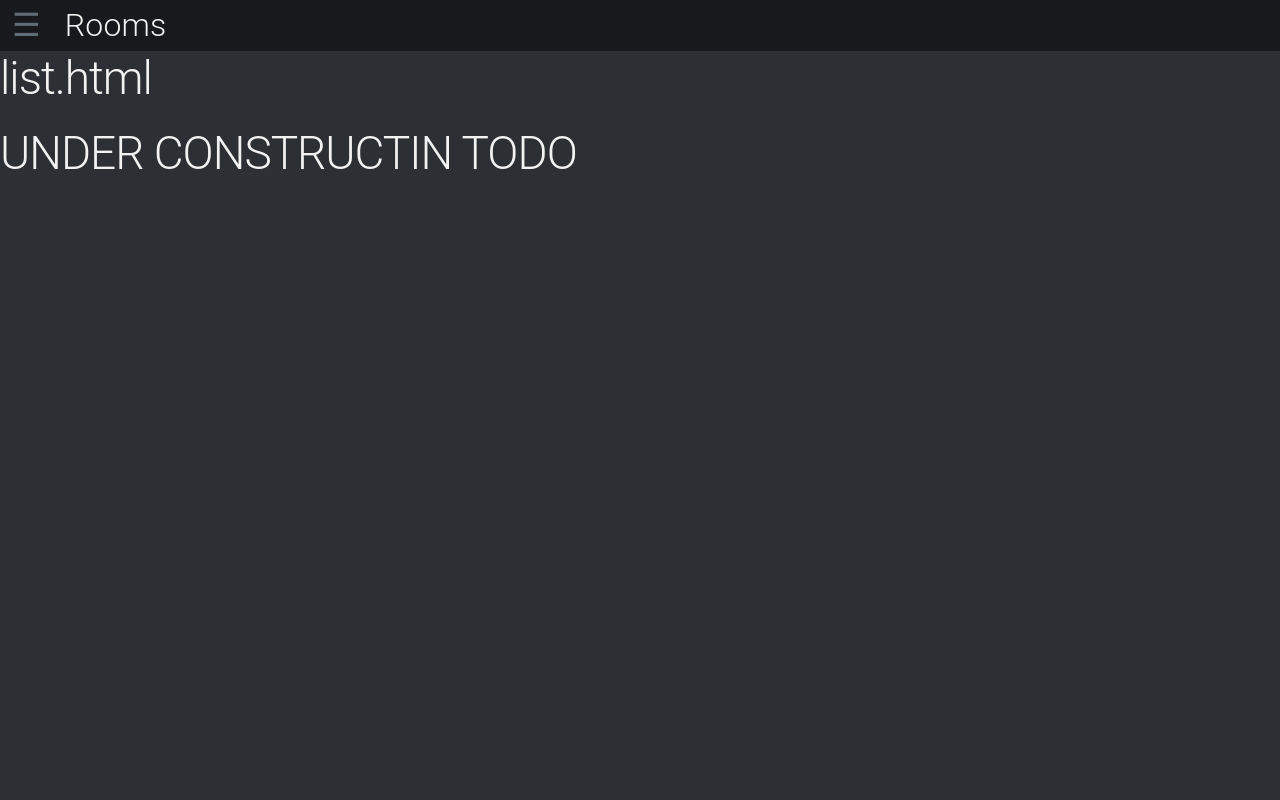
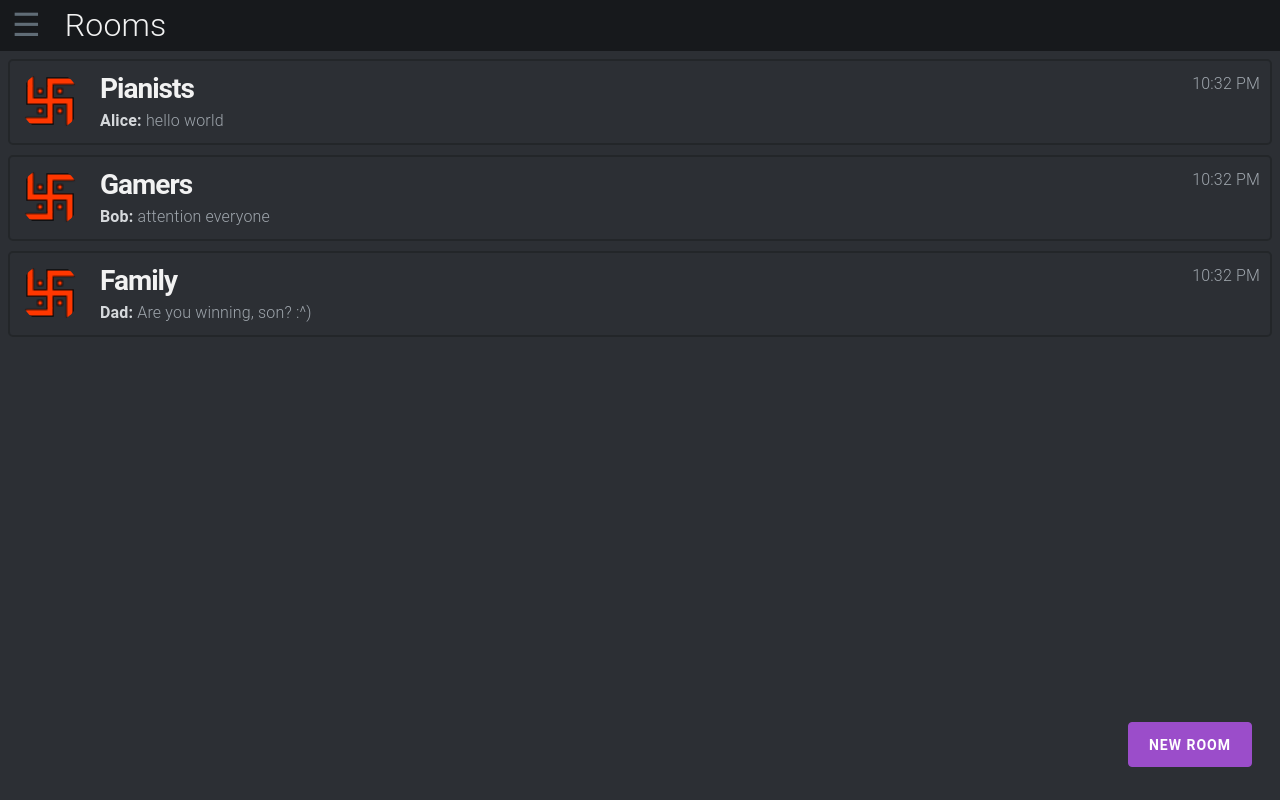
Before and after one commit to chausies/suthsung, a plain HTML site: page suthsung.html in a window 1280 px wide. Both pictures are taken after typing "Sample", "Sample123", "Sample" into the empty fields and a click on the input "Sign in". Drawn offline with Linux system fonts and the light colour scheme; no server answers.

Commit message:
Finished placeholder room list

```diff
--- a/html/list.html
+++ b/html/list.html
@@ -1,2 +1,34 @@
-<h1>list.html</h1>
-<h1>UNDER CONSTRUCTIN TODO</h1>
+<!-- Top Navigation Menu -->
+<ul id="roomList" class="simpleList">
+  <li>
+    <a href="?loc=roomsettings&id=null"><img src="/images/favicon.ico" alt="Avatar"></a>
+    <a href="?loc=room&id=null">
+      <div style="float:left;display:inline;">
+        <h3>Pianists</h3>
+        <div class="roomMessage"><div class="speaker">Alice: </div>hello world</div>
+      </div>
+    </a>
+    <div class="roomTime">10:32 PM</div>
+  </li>
+  <li>
+    <a href="?loc=roomsettings&id=null"><img src="/images/favicon.ico" alt="Avatar"></a>
+    <a href="?loc=room&id=null">
+      <div style="float:left;display:inline;">
+        <h3>Gamers</h3>
+        <div class="roomMessage"><div class="speaker">Bob: </div>attention everyone</div>
+      </div>
+    </a>
+    <div class="roomTime">10:32 PM</div>
+  </li>
+  <li>
+    <a href="?loc=roomsettings&id=null"><img src="/images/favicon.ico" alt="Avatar"></a>
+    <a href="?loc=room&id=null">
+      <div style="float:left;display:inline;">
+        <h3>Family</h3>
+        <div class="roomMessage"><div class="speaker">Dad: </div>Are you winning, son? :^)</div>
+      </div>
+    </a>
+    <div class="roomTime">10:32 PM</div>
+  </li>
+</ul>
+<a class="add button" href="?loc=list&test=asdf">New Room</a>
--- a/style/main.less
+++ b/style/main.less
@@ -1,13 +1,26 @@
 @import (inline) "milligram.min.css";
+@darkest: #17191c;
+@darker: #232629;
+@dark: #2c2f34;
+@lightest: #f2f2f2;
+@lighter: #d6d9dc;
+@light: #9fa6ad;
 
-html, body {
-  background: #2c2f34;
-  color: #f2f2f2;
+html {
+  background: @dark;
   margin: 0;
 }
 
-input {
-  color: #f2f2f2;
+body {
+  margin: 0;
+}
+
+#mainContent {
+  margin: 8px;
+}
+
+body * {
+  color: @lightest;
 }
 
 ul.simpleList {
@@ -16,11 +29,24 @@ ul.simpleList {
 }
 
 #roomList li {
-  border: 2px solid #dedede;
+  border: 2px solid @darker;
+  display: block;
   /* background-color: #f1f1f1; */
   border-radius: 5px;
   padding: 10px;
-  margin: 10px 0;
+  // margin: -5px -8px;
+  // cursor: pointer;
+  overflow: hidden;
+}
+
+.add {
+  position: absolute;
+  right: 28px;
+  bottom: 23px;
+  font-size: 1.4rem;
+  height: 4.5rem;
+  line-height: 4.5rem;
+  padding: 0 2rem;
 }
 
 .scrollable {
@@ -28,11 +54,11 @@ ul.simpleList {
 }
 
 nav {
-  background-color: #17191c;
-  /* margin-bottom: 0px; */
+  background-color: @darkest;
+  margin-bottom: 0px;
   /* position: fixed; */
   width: 100%;
-  z-index: 3;
+  z-index: 2;
   font-size: 2em;
   overflow: hidden;
 }
@@ -53,40 +79,34 @@ nav * {
   text-decoration: none;
 }
 
+.roomTime {
+  float: right;
+  .roomMessage();
+}
+
 .navTitle {
   float: left;
 }
 
-/* .navigation .title, */
-/* .navigation-title { */
-/*   color: #f2f2f2; */
-/* } */
-/*  */
-/* .navigation { */
-/*   background: #34373c; */
-/*   border-bottom: 0.1rem solid #1b1c1d; */
-/* } */
-/*  */
-/* .header { */
-/*   background-color: #141518; */
-/* } */
-/*  */
-/* pre { */
-/*   background: #141518; */
-/* } */
-/*  */
-/* .prettyprint { */
-/*   color: #f2f2f2; */
-/* } */
-/*  */
-/* .prettyprint.lang-md * { */
-/*   color: #f2f2f2 !important; */
-/* } */
-/*  */
-/* code { */
-/*   background: #141518; */
-/* } */
-/*  */
-/* .prettyprint .atv { */
-/*   color: rgba(73, 158, 223, 1); */
-/* } */
+h3 {
+  margin-bottom: 0px;
+  font-weight: 700;
+}
+
+img {
+  float: left;
+  max-width: 60px;
+  width: 100%;
+  margin-right: 20px;
+  border-radius: 50%;
+}
+
+.roomMessage {
+  color: @light;
+}
+
+.speaker {
+  color: @lighter;
+  font-weight: bold;
+  display: inline;
+}
```
Also changed, not shown: style/main.min.css.
